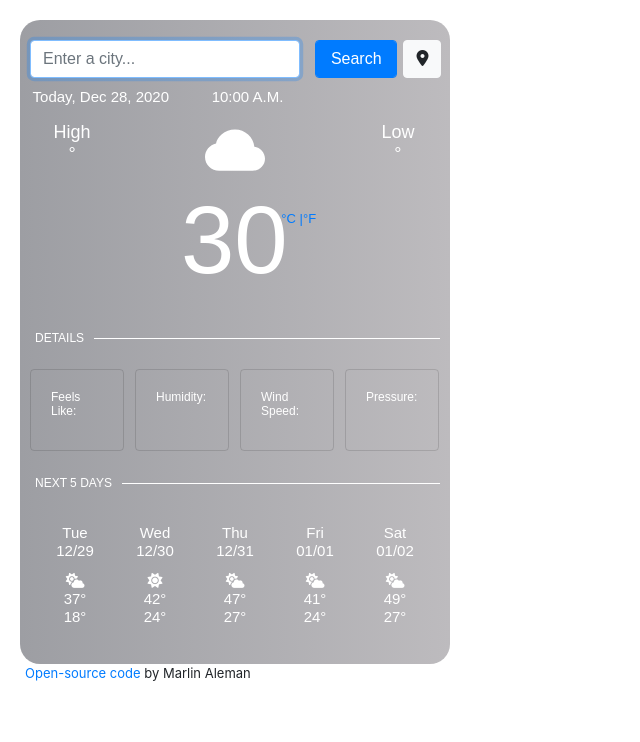
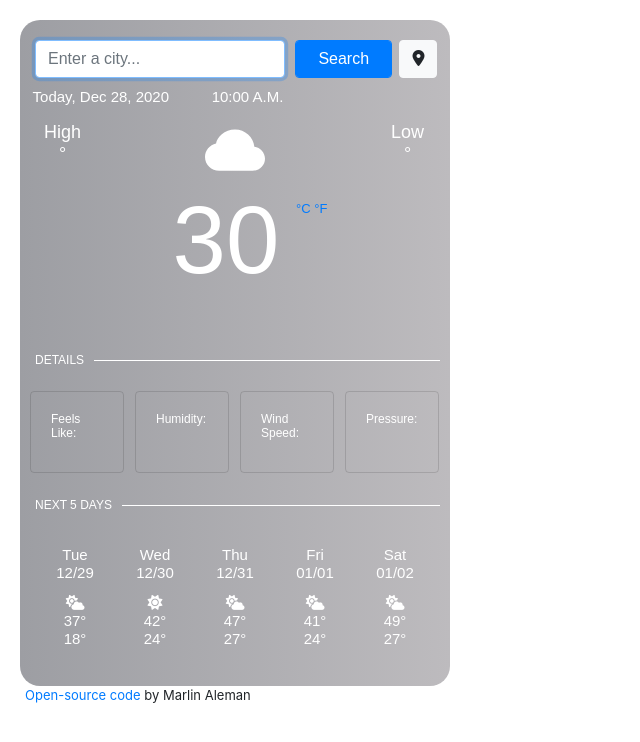
Before and after one commit to Marlieag/weather-app, a website built with Parcel: page index.html in a window 1280 px wide. Shown: the top 742 px of the page, without its empty margins (0-640 px from the left). Built offline with nearby package versions, Linux system fonts and the light colour scheme; no server answers.

Commit message:
Fixed weather layout

```diff
--- a/index.html
+++ b/index.html
@@ -70,19 +70,26 @@
       </h3>
       </div>
       </div>
-      <div class="col-5">
+      <div class="col-6">
       <svg xmlns="http://www.w3.org/2000/svg" width="60" height="60" fill="currentColor" class="bi bi-cloud-fill"
         viewBox="0 0 16 16">
         <path
           d="M4.406 3.342A5.53 5.53 0 0 1 8 2c2.69 0 4.923 2 5.166 4.579C14.758 6.804 16 8.137 16 9.773 16 11.569 14.502 13 12.687 13H3.781C1.708 13 0 11.366 0 9.318c0-1.763 1.266-3.223 2.942-3.593.143-.863.698-1.723 1.464-2.383z" />
       </svg>
         <h1 class="display-1"><span class="mainTemp" id="mainTemp">30</span>
+
           <span class=convert>
-            <span class="cTemp" id="c-convert"><a href="#">°C</a></span>
-            <span class="fTemp" id="f-convert"><a href="#">|°F</a></span>
+
+             <span class="cTemp" id="c-convert"><a href="#">°C</a>
+            </span>
+
+            <span class="fTemp" id="f-convert"><a href="#">°F</a></span>
           </span>
-         </h1>
-        <h2 class="text-capitalize" id="description"></h2>
+
+          </h1>
+        <h2 class="text-capitalize" id="description">
+        </h2>
+
       </div>
 
       <div class="col">
--- a/src/styles.css
+++ b/src/styles.css
@@ -26,7 +26,12 @@ h1 {
 }
 
 h2 {
-  font-size: 25px;
+  font-size: 20px;
+  display: inline-block;
+  text-align: center;
+  position: relative;
+  left: -5px;
+  padding-top: 15px;
 }
 h3 {
   font-size: 18px;
@@ -45,16 +50,19 @@ h6 {
   margin-bottom: 0px;
   padding: 20px 0px 10px 10px;
 }
-
+.col-8 {
+  padding: 0px 30px 0px 20px;
+}
 .col-3 {
+  padding: 0px 15px 0px 0px;
   position: relative;
-  left: -15px;
+  left: -20px;
 }
 
 .col-1 {
-  padding: 0%;
   position: relative;
-  left: -24px;
+  padding: 0px 20px 0px 0px;
+  left: -28px;
 }
 .col-7 {
   text-align: left;
@@ -66,13 +74,16 @@ h6 {
 
 .mainTemp {
   position: relative;
-  right: -30px;
+  right: -20px;
 }
 .convert {
   font-size: small;
   position: relative;
-  top: -50px;
-  left: -3px;
+  top: -60px;
+  right: -10px;
+}
+.weather-description {
+  font-size: 20px;
 }
 .label {
   font-size: 12px;
```
